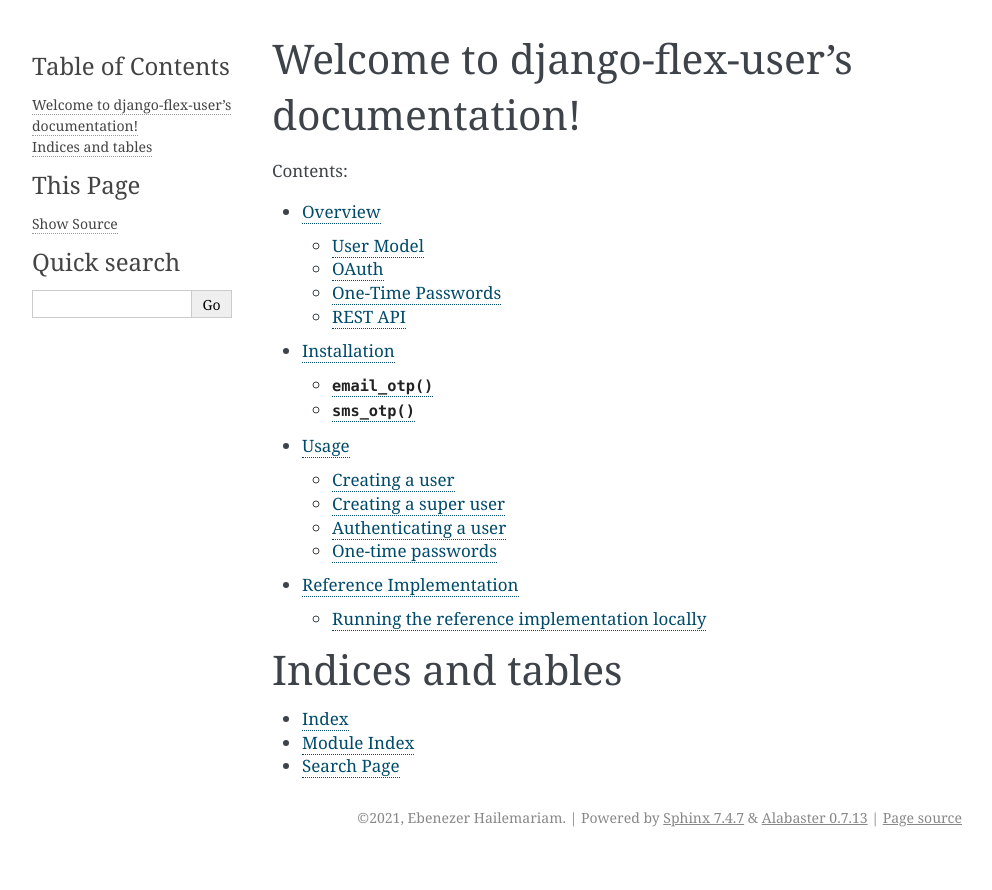
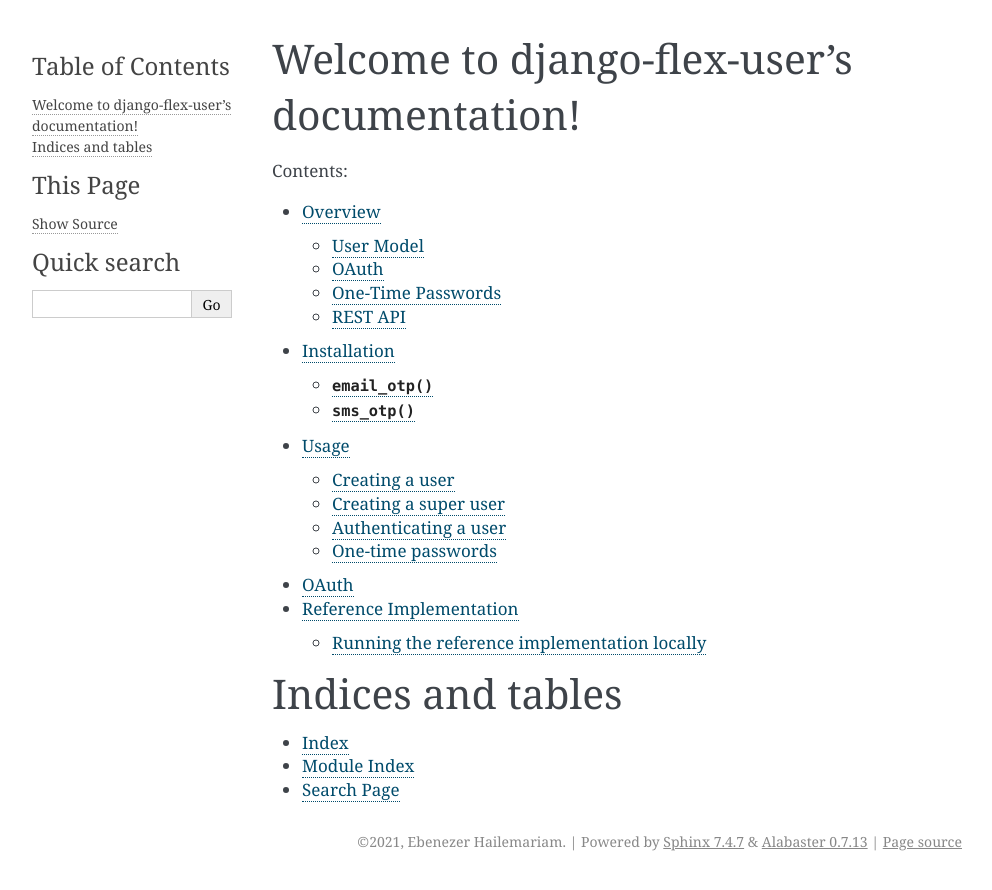
Before and after one commit to ebenh/django-flex-user, a Sphinx documentation site: the page built from docs/source/index.rst, in a window 1280 px wide. Shown: the top 890 px of the page, without its empty margins (148-1140 px from the left). Built offline with Sphinx 7.4.7, drawn with Linux system fonts in a browser that asks for light colours.

Commit message:
Updating documentation

```diff
--- a/docs/source/index.rst
+++ b/docs/source/index.rst
@@ -13,6 +13,7 @@ Welcome to django-flex-user's documentation!
    overview
    installation
    usage
+   oauth
    reference_implementation
 
 
--- /dev/null
+++ b/docs/source/oauth.rst
@@ -0,0 +1,4 @@
+OAuth
+=====
+
+Hello World!
```
